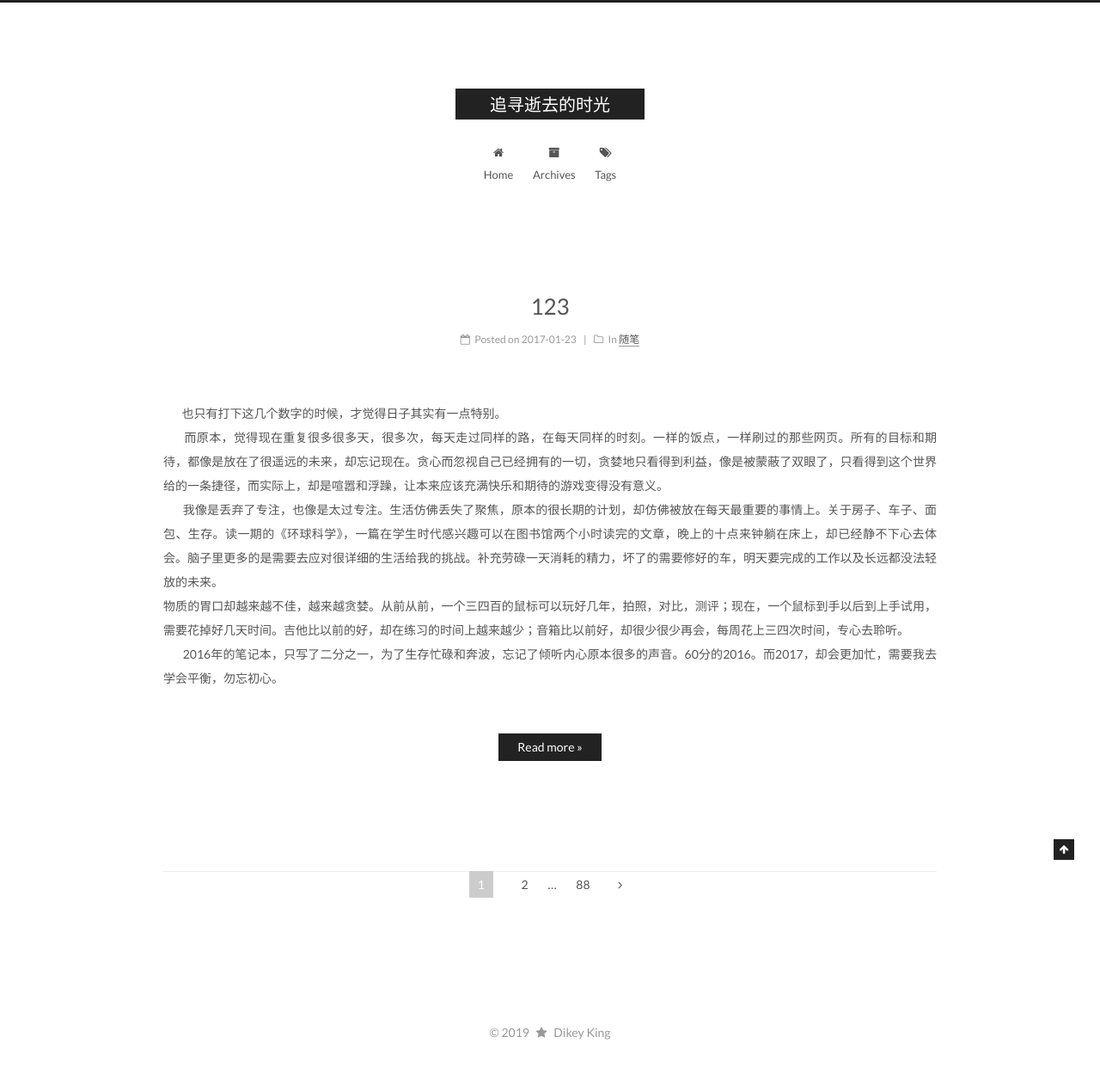
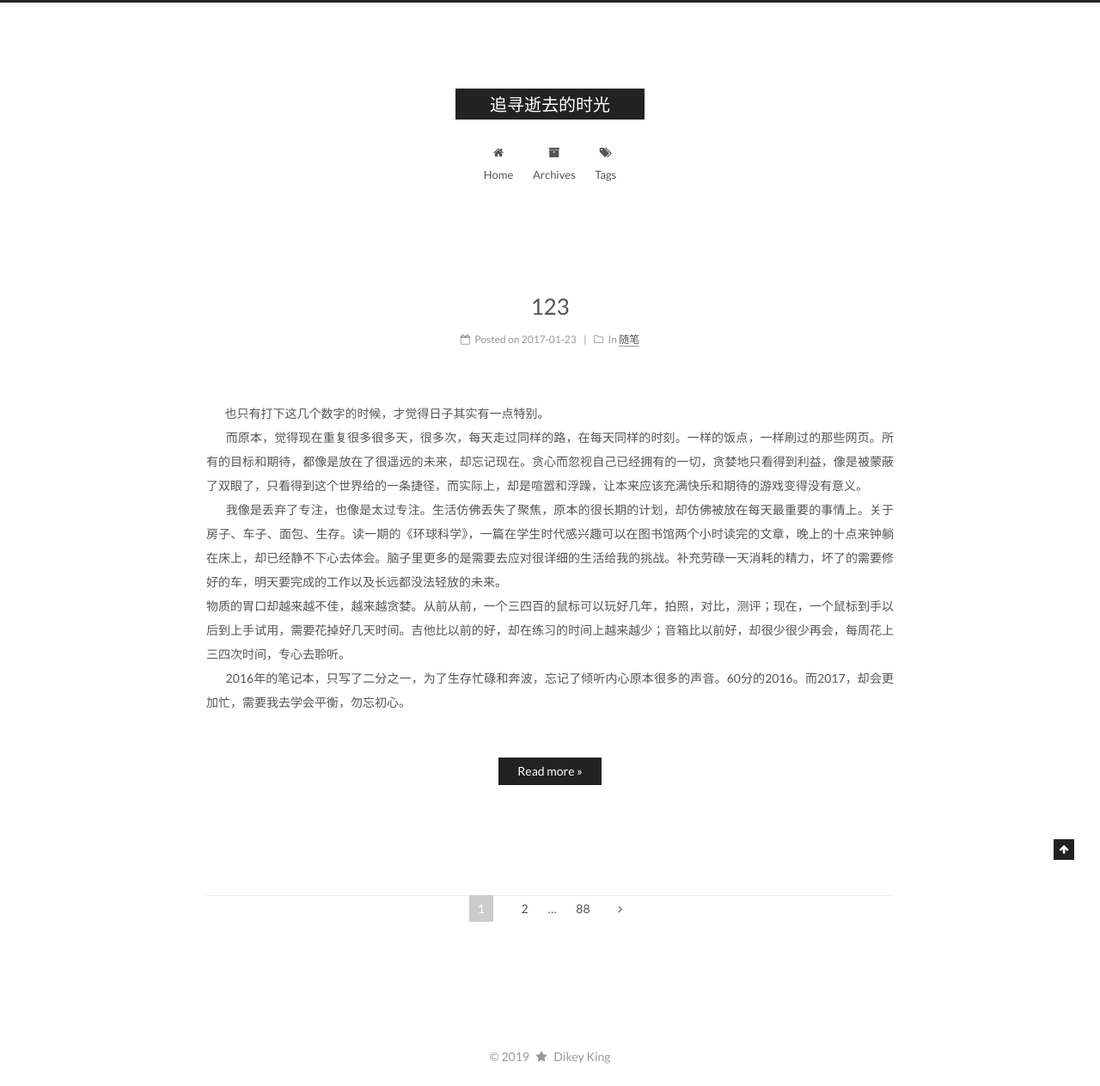
Before and after one commit to DikeyKing/dikeyking.github.io, a Jekyll site: the page built from index.html, in a window 1280 px wide. Shown: the whole page at 86% size. Built offline with Jekyll 4.4.1, drawn with Linux system fonts in a browser that asks for light colours; the list of posts is cut into pages by our own code; before the commit the page ends 1235 px from its top, so only the background shows below that.

Commit message:
Edit width

```diff
--- a/_sass/_variables/base.scss
+++ b/_sass/_variables/base.scss
@@ -192,8 +192,8 @@ $pagination-active-border       : $grey-light;
 $main-desktop                   : 960px;
 $main-desktop-large             : 1200px;
 
-$content-desktop                : 900px;
-$content-desktop-large          : 1100px;
+$content-desktop                : 800px;
+$content-desktop-large          : 1000px;
 $content-desktop-padding        : 40px;
 
 $sidebar-desktop                : 240px;
```
